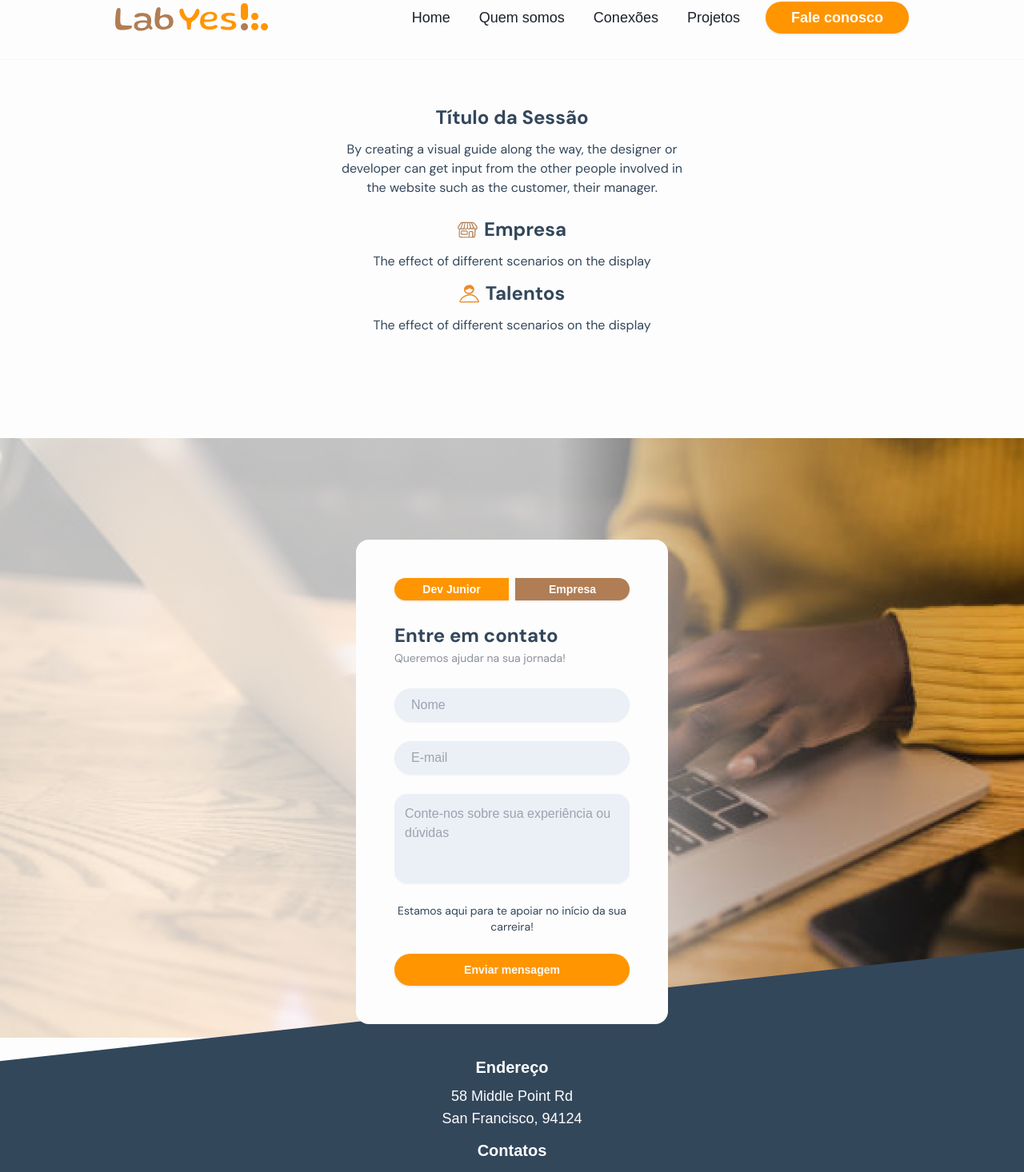
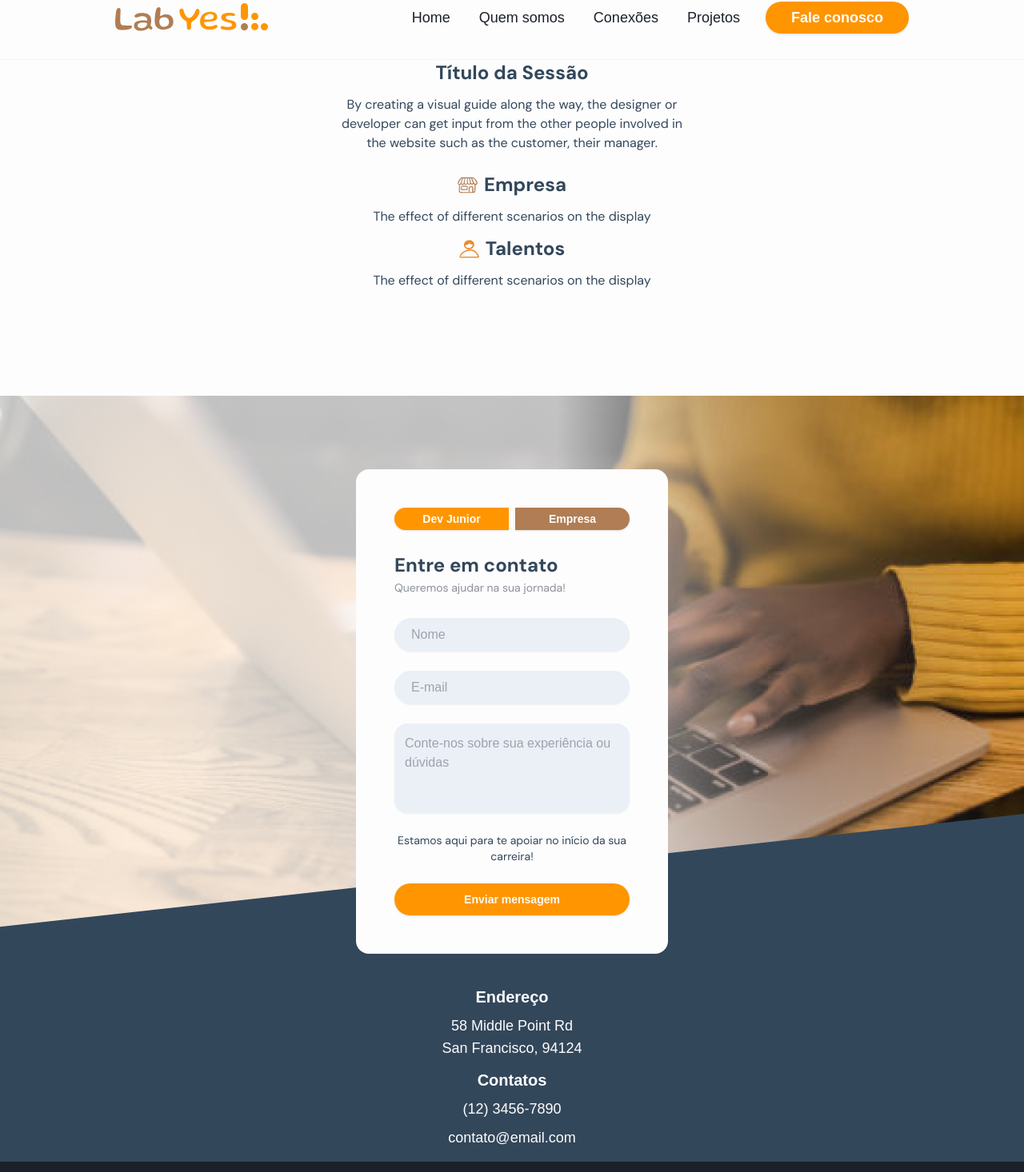
Before and after one commit to labyes24/LABYES-LP, a Next.js app: page /contato in a window 1280 px wide. Shown: the part 30-1496 px from the top of the page at 80% size. Built offline with nearby package versions, Linux system fonts and the light colour scheme.

Commit message:
style: adjusted layout from contact page
Refs: 868bd1wxx

```diff
--- a/src/app/contato/page.tsx
+++ b/src/app/contato/page.tsx
@@ -11,14 +11,14 @@ export const metadata: Metadata = {
 export default function ContactsPage() {
     return (
         <div
-            className="m-auto mt-14 flex w-full flex-col items-center justify-center"
+            className="h-full"
             style={{
                 backgroundImage: `url(${Wave.src}),url(${BgImg.src}) `,
                 backgroundRepeat: 'no-repeat, no-repeat',
-                backgroundPosition: 'bottom 0px left -32px, top 417px left 0px',
+                backgroundPosition: 'bottom 0px left -32px, top 420px left 0px',
             }}
         >
-            <section className="mb-56 w-full max-w-md items-center font-sans">
+            <section className="mx-auto mb-56 w-full max-w-md font-sans">
                 <div className="mb-6 text-center">
                     <h2 className="mb-3 text-2xl font-bold text-ly-dark-azure-600">
                         Título da Sessão
@@ -54,7 +54,7 @@ export default function ContactsPage() {
 
             <ContactForm />
 
-            <section className="mb-20 flex w-full max-w-md flex-col items-center gap-3">
+            <section className="mx-auto flex w-full max-w-md flex-col items-center gap-3">
                 <div className="flex flex-col gap-2 text-center">
                     <h2 className="text-center text-xl font-bold text-ly-white">
                         Endereço
```
